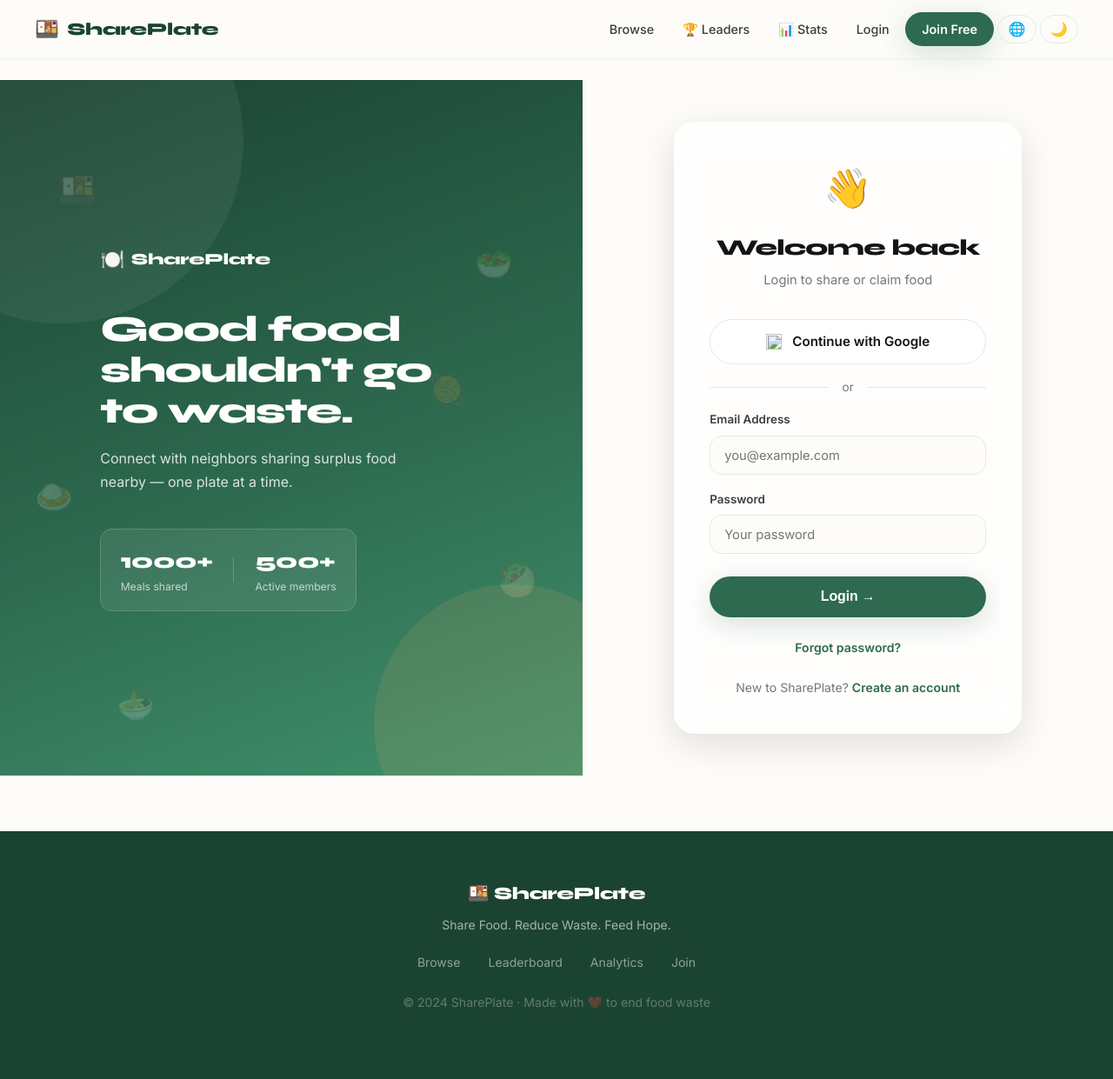
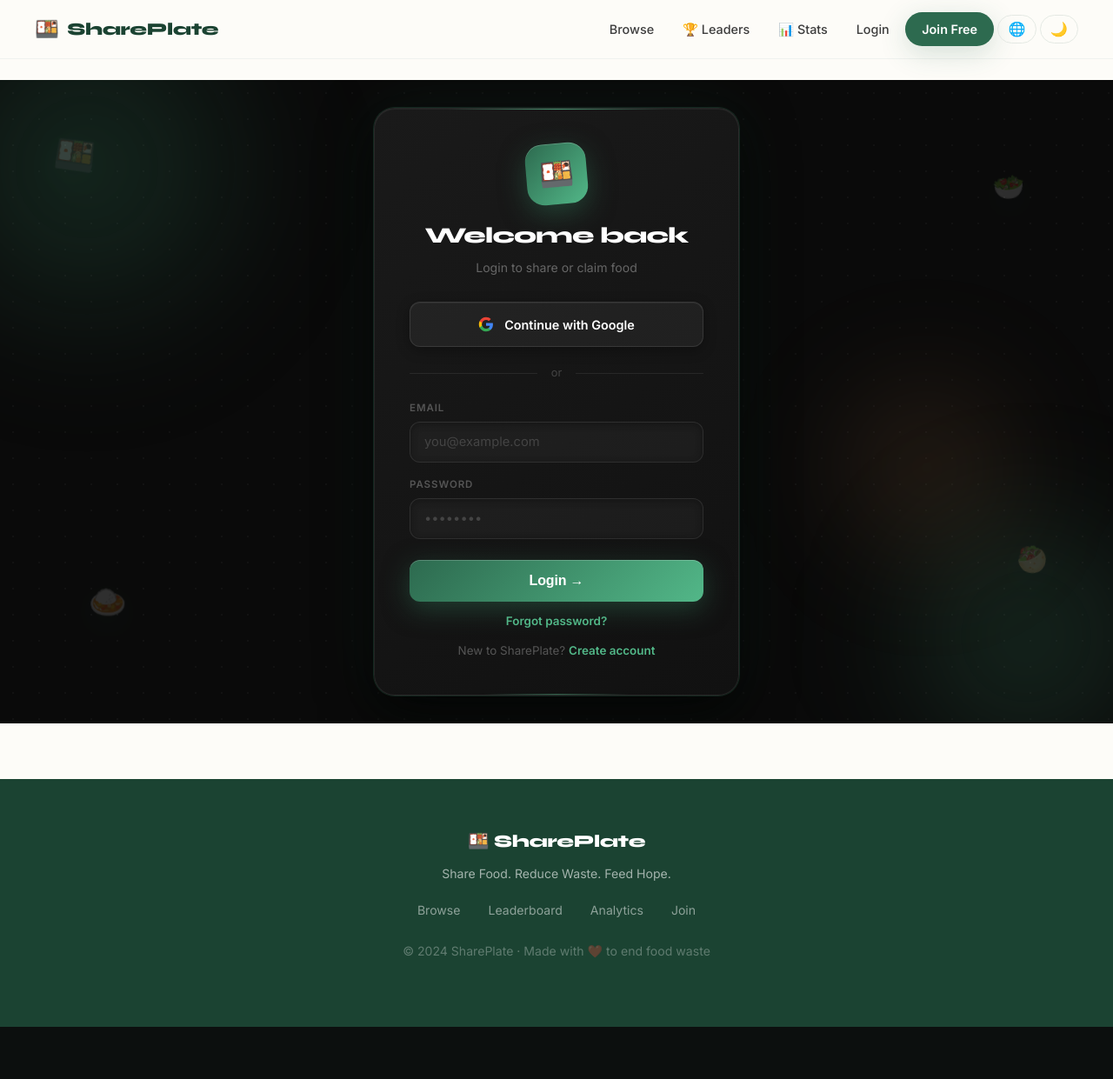
Before and after one commit to Adarsh123-S/Shareplate, a Flask app: page /login in a window 1280 px wide. Shown: the whole page at 87% size. After the commit the page ends 1181 px from the top, so only its background shows below. Run offline with Flask 3, Linux system fonts and the light colour scheme; some libraries are stand-ins or nearby versions.

Commit message:
added 3D login page

```diff
--- a/templates/login.html
+++ b/templates/login.html
@@ -1,77 +1,179 @@
 {% extends "base.html" %}
-{% block title %}{{ _('Login') }} — SharePlate{% endblock %}
+{% block title %}Login — SharePlate{% endblock %}
 {% block content %}
-<div class="auth-split">
+<div class="login-3d-page">
 
-  <!-- Left: Brand / Visual Panel -->
-  <div class="auth-visual-panel">
-    <div class="auth-visual-blob blob-1"></div>
-    <div class="auth-visual-blob blob-2"></div>
-    <div class="auth-visual-food af1">🍱</div>
-    <div class="auth-visual-food af2">🥗</div>
-    <div class="auth-visual-food af3">🍛</div>
-    <div class="auth-visual-food af4">🥙</div>
-    <div class="auth-visual-food af5">🍜</div>
-    <div class="auth-visual-food af6">🥘</div>
+  <div class="glow glow-1"></div>
+  <div class="glow glow-2"></div>
+  <div class="glow glow-3"></div>
+  <div class="grid-bg"></div>
 
-    <div class="auth-visual-content">
-      <div class="auth-visual-brand">
-        <span class="brand-icon">🍽️</span> SharePlate
+  <div class="floating-food fd1">🍱</div>
+  <div class="floating-food fd2">🥗</div>
+  <div class="floating-food fd3">🍛</div>
+  <div class="floating-food fd4">🥙</div>
+
+  <div class="login-3d-card">
+    <div class="card-top-line"></div>
+
+    <div class="login-3d-header">
+      <div class="login-3d-icon">🍱</div>
+      <h1>Welcome back</h1>
+      <p>Login to share or claim food</p>
+    </div>
+
+    <a href="{{ url_for('google.login') }}" class="google-3d-btn">
+      <svg width="18" height="18" viewBox="0 0 24 24">
+        <path fill="#4285F4" d="M22.56 12.25c0-.78-.07-1.53-.2-2.25H12v4.26h5.92c-.26 1.37-1.04 2.53-2.21 3.31v2.77h3.57c2.08-1.92 3.28-4.74 3.28-8.09z"/>
+        <path fill="#34A853" d="M12 23c2.97 0 5.46-.98 7.28-2.66l-3.57-2.77c-.98.66-2.23 1.06-3.71 1.06-2.86 0-5.29-1.93-6.16-4.53H2.18v2.84C3.99 20.53 7.7 23 12 23z"/>
+        <path fill="#FBBC05" d="M5.84 14.09c-.22-.66-.35-1.36-.35-2.09s.13-1.43.35-2.09V7.07H2.18C1.43 8.55 1 10.22 1 12s.43 3.45 1.18 4.93l2.85-2.22.81-.62z"/>
+        <path fill="#EA4335" d="M12 5.38c1.62 0 3.06.56 4.21 1.64l3.15-3.15C17.45 2.09 14.97 1 12 1 7.7 1 3.99 3.47 2.18 7.07l3.66 2.84c.87-2.6 3.3-4.53 6.16-4.53z"/>
+      </svg>
+      Continue with Google
+    </a>
+
+    <div class="divider-3d"><span>or</span></div>
+
+    <form method="POST" class="auth-form">
+      <div class="form-group-3d">
+        <label>EMAIL</label>
+        <input type="email" name="email" placeholder="you@example.com" required />
       </div>
-      <h1 class="auth-visual-title">{{ _("Good food") }}<br/>{{ _("shouldn't go to waste.") }}</h1>
-      <p class="auth-visual-sub">{{ _('Connect with neighbors sharing surplus food nearby — one plate at a time.') }}</p>
+      <div class="form-group-3d">
+        <label>PASSWORD</label>
+        <input type="password" name="password" placeholder="••••••••" required />
+      </div>
+      <button type="submit" class="login-3d-btn">Login →</button>
+    </form>
 
-      <div class="auth-visual-stats">
-        <div class="avs-item">
-          <span class="avs-num">1000+</span>
-          <span class="avs-label">{{ _('Meals shared') }}</span>
-        </div>
-        <div class="avs-div"></div>
-        <div class="avs-item">
-          <span class="avs-num">500+</span>
-          <span class="avs-label">{{ _('Active members') }}</span>
-        </div>
-      </div>
-    </div>
+    <p class="auth-switch-3d"><a href="{{ url_for('forgot_password') }}">Forgot password?</a></p>
+    <p class="auth-switch-3d">New to SharePlate? <a href="{{ url_for('register') }}">Create account</a></p>
+
+    <div class="card-bottom-line"></div>
   </div>
+</div>
 
-  <!-- Right: Form Panel -->
-  <div class="auth-form-panel">
-    <div class="auth-glass-card animate-in">
-      <div class="auth-header">
-        <div class="auth-icon spin-icon">👋</div>
-        <h1>{{ _('Welcome back') }}</h1>
-        <p>{{ _('Login to share or claim food') }}</p>
-      </div>
+<style>
+.login-3d-page {
+  min-height: 90vh;
+  background: #0a0a0a;
+  display: flex;
+  align-items: center;
+  justify-content: center;
+  padding: 2rem;
+  position: relative;
+  overflow: hidden;
+}
+.glow {
+  position: absolute;
+  border-radius: 50%;
+  filter: blur(60px);
+  pointer-events: none;
+}
+.glow-1 { width:500px; height:500px; background:radial-gradient(circle, rgba(45,106,79,0.35) 0%, transparent 70%); top:-150px; left:-150px; }
+.glow-2 { width:400px; height:400px; background:radial-gradient(circle, rgba(82,183,136,0.2) 0%, transparent 70%); bottom:-100px; right:-100px; }
+.glow-3 { width:300px; height:300px; background:radial-gradient(circle, rgba(244,162,97,0.15) 0%, transparent 70%); top:40%; right:5%; }
+.grid-bg {
+  position: absolute; top:0; left:0; right:0; bottom:0;
+  background-image: radial-gradient(rgba(255,255,255,0.03) 1px, transparent 1px);
+  background-size: 30px 30px;
+}
+.floating-food {
+  position: absolute;
+  font-size: 2.2rem;
+  filter: drop-shadow(0 10px 20px rgba(45,106,79,0.5));
+  pointer-events: none;
+}
+.fd1 { top:10%; left:5%; animation: fd1 4s ease-in-out infinite; }
+.fd2 { top:15%; right:8%; animation: fd2 5s ease-in-out infinite; font-size:1.8rem; }
+.fd3 { bottom:15%; left:8%; animation: fd3 3.5s ease-in-out infinite; }
+.fd4 { bottom:20%; right:6%; animation: fd1 4.5s ease-in-out infinite; font-size:1.6rem; }
+@keyframes fd1 { 0%,100%{transform:translateY(0) rotate(0deg) scale(1)} 50%{transform:translateY(-20px) rotate(10deg) scale(1.1)} }
+@keyframes fd2 { 0%,100%{transform:translateY(0) rotate(0deg)} 50%{transform:translateY(-15px) rotate(-8deg) scale(1.05)} }
+@keyframes fd3 { 0%,100%{transform:translateY(0) rotate(0deg)} 50%{transform:translateY(-18px) rotate(6deg) scale(1.08)} }
 
-      <a href="{{ url_for('google.login') }}" class="google-btn">
-        <img src="https://www.google.com/favicon.ico" width="18" height="18"/>
-        {{ _('Continue with Google') }}
-      </a>
+.login-3d-card {
+  background: linear-gradient(145deg, #1a1a1a, #111);
+  border-radius: 24px;
+  padding: 2.5rem;
+  width: 100%;
+  max-width: 420px;
+  position: relative;
+  z-index: 1;
+  border: 1px solid rgba(255,255,255,0.08);
+  box-shadow: 0 0 0 1px rgba(45,106,79,0.3), 0 20px 60px rgba(0,0,0,0.8), 0 0 80px rgba(45,106,79,0.15), inset 0 1px 0 rgba(255,255,255,0.05);
+}
+.card-top-line {
+  position: absolute; top:0; left:50%; transform:translateX(-50%);
+  width:60%; height:1px;
+  background: linear-gradient(90deg, transparent, rgba(82,183,136,0.8), transparent);
+}
+.card-bottom-line {
+  position: absolute; bottom:0; left:50%; transform:translateX(-50%);
+  width:40%; height:1px;
+  background: linear-gradient(90deg, transparent, rgba(82,183,136,0.5), transparent);
+}
+.login-3d-header { text-align:center; margin-bottom:1.75rem; }
+.login-3d-icon {
+  width:70px; height:70px;
+  background: linear-gradient(135deg, #2D6A4F, #52B788);
+  border-radius: 20px;
+  display: flex; align-items:center; justify-content:center;
+  margin: 0 auto 1rem;
+  font-size: 2rem;
+  box-shadow: 0 10px 30px rgba(45,106,79,0.5), inset 0 1px 0 rgba(255,255,255,0.2);
+  transform: rotate(-5deg);
+}
+.login-3d-header h1 { font-family:'Syne',sans-serif; font-size:1.6rem; font-weight:800; color:#fff; margin:0 0 0.3rem; letter-spacing:-0.03em; }
+.login-3d-header p { color:#666; font-size:0.88rem; margin:0; }
 
-      <div class="divider"><span>{{ _('or') }}</span></div>
+.google-3d-btn {
+  display: flex; align-items:center; justify-content:center; gap:0.75rem;
+  width:100%; padding:0.85rem;
+  border-radius:12px;
+  border:1px solid rgba(255,255,255,0.1);
+  background:rgba(255,255,255,0.05);
+  color:#fff; font-weight:600; font-size:0.9rem;
+  cursor:pointer; text-decoration:none;
+  margin-bottom:1.25rem;
+  box-shadow: 0 4px 15px rgba(0,0,0,0.3), inset 0 1px 0 rgba(255,255,255,0.05);
+  transition: all 0.2s;
+}
+.google-3d-btn:hover { background:rgba(255,255,255,0.08); border-color:rgba(82,183,136,0.4); }
 
-      <form method="POST" class="auth-form">
-        <div class="form-group slide-up" style="animation-delay:0.1s">
-          <label>{{ _('Email Address') }}</label>
-          <input type="email" name="email" placeholder="you@example.com" required />
-        </div>
-        <div class="form-group slide-up" style="animation-delay:0.2s">
-          <label>{{ _('Password') }}</label>
-          <input type="password" name="password" placeholder="{{ _('Your password') }}" required />
-        </div>
-        <div class="slide-up" style="animation-delay:0.3s">
-          <button type="submit" class="btn-submit">{{ _('Login') }} →</button>
-        </div>
-      </form>
-      <p class="auth-switch slide-up" style="animation-delay:0.4s">
-        <a href="{{ url_for('forgot_password') }}">{{ _('Forgot password?') }}</a>
-      </p>
-      <p class="auth-switch slide-up" style="animation-delay:0.5s">
-        {{ _('New to SharePlate?') }} <a href="{{ url_for('register') }}">{{ _('Create an account') }}</a>
-      </p>
-    </div>
-  </div>
+.divider-3d { display:flex; align-items:center; gap:1rem; margin-bottom:1.25rem; }
+.divider-3d::before, .divider-3d::after { content:''; flex:1; height:1px; background:rgba(255,255,255,0.08); }
+.divider-3d span { color:#444; font-size:0.8rem; }
 
-</div>
+.form-group-3d { margin-bottom:1rem; }
+.form-group-3d label { display:block; font-size:0.72rem; font-weight:700; color:#555; margin-bottom:0.4rem; text-transform:uppercase; letter-spacing:0.08em; }
+.form-group-3d input {
+  width:100%; padding:0.85rem 1rem;
+  border:1px solid rgba(255,255,255,0.08);
+  border-radius:12px; font-size:0.92rem;
+  background:rgba(255,255,255,0.04);
+  color:#fff; box-sizing:border-box; outline:none;
+  box-shadow:inset 0 2px 8px rgba(0,0,0,0.3);
+  transition: border 0.2s;
+  font-family:'Inter',sans-serif;
+}
+.form-group-3d input:focus { border-color:rgba(82,183,136,0.5); box-shadow:inset 0 2px 8px rgba(0,0,0,0.3), 0 0 0 3px rgba(82,183,136,0.1); }
+.form-group-3d input::placeholder { color:#444; }
+
+.login-3d-btn {
+  width:100%; margin-top:0.5rem;
+  background: linear-gradient(135deg, #2D6A4F, #52B788);
+  color:white; padding:0.95rem;
+  border-radius:12px; font-size:1rem; font-weight:700;
+  border:none; cursor:pointer;
+  box-shadow: 0 8px 30px rgba(45,106,79,0.5), inset 0 1px 0 rgba(255,255,255,0.2);
+  transition: all 0.2s;
+  letter-spacing:-0.01em;
+}
+.login-3d-btn:hover { transform:translateY(-2px); box-shadow:0 12px 40px rgba(45,106,79,0.6); }
+
+.auth-switch-3d { text-align:center; margin-top:0.75rem; font-size:0.84rem; color:#555; }
+.auth-switch-3d a { color:#52B788; font-weight:600; text-decoration:none; }
+.auth-switch-3d a:hover { color:#74C69D; }
+</style>
 {% endblock %}
```
